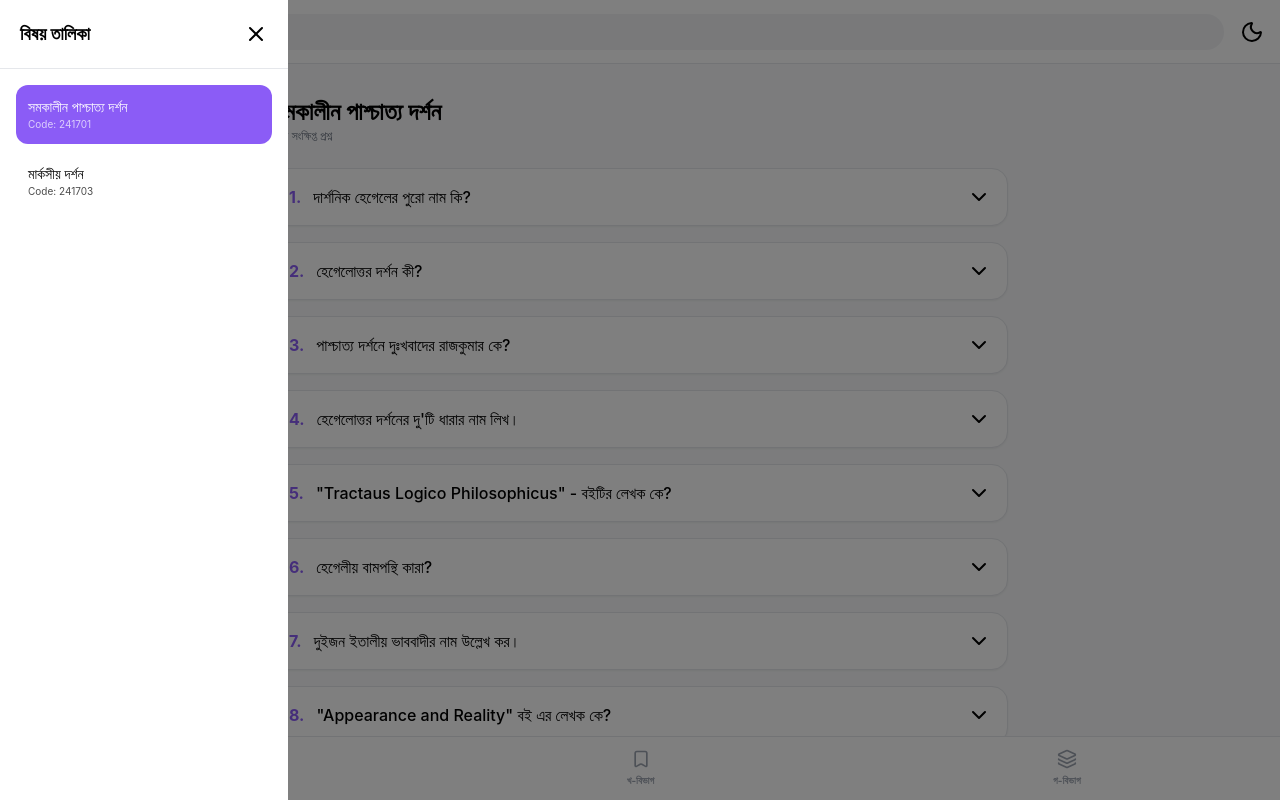
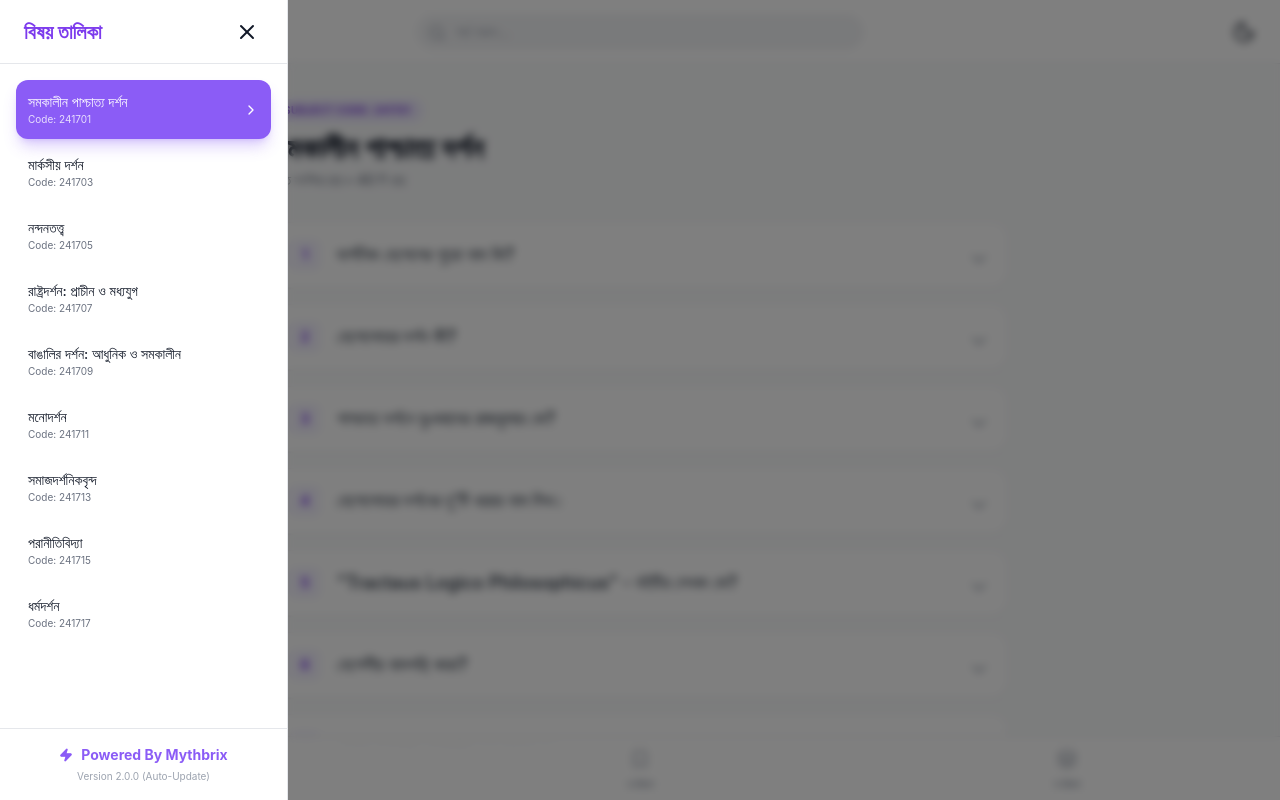
Before and after one commit to Mythbrix/Suggestions-For-Philosophy, a React (Vite) app: page / in a window 1280 px wide. Both pictures are taken after a click on the button 28 px from the left and 31 px from the top of the page. Shown: the top 800 px of the page. Built offline with nearby package versions, Linux system fonts and the light colour scheme.

Commit message:
Update App.tsx

```diff
--- a/App.tsx
+++ b/App.tsx
@@ -1,7 +1,7 @@
 import React, { useState, useEffect, useMemo } from 'react';
 import {
   Menu, Search, Moon, Sun, BookOpen, X, ChevronRight, ChevronDown,
-  FileText, Bookmark, Layers, Star, AlertCircle, WifiOff
+  FileText, Bookmark, Layers, Star, AlertCircle, WifiOff, Zap
 } from 'lucide-react';
 import { Subject, TabType, TabConfig } from './types';
 import { MOCK_DB } from './database';
@@ -9,7 +9,13 @@ import { MOCK_DB } from './database';
 const SUBJECTS: Subject[] = [
   { id: '1', code: '241701', name: 'সমকালীন পাশ্চাত্য দর্শন' },
   { id: '2', code: '241703', name: 'মার্কসীয় দর্শন' },
-  // ... বাকি সাবজেক্ট লিস্ট
+  { id: '3', code: '241705', name: 'নন্দনতত্ত্ব' },
+  { id: '4', code: '241707', name: 'রাষ্ট্রদর্শন: প্রাচীন ও মধ্যযুগ' },
+  { id: '5', code: '241709', name: 'বাঙালির দর্শন: আধুনিক ও সমকালীন' },
+  { id: '6', code: '241711', name: 'মনোদর্শন' },
+  { id: '7', code: '241713', name: 'সমাজদর্শনিকবৃন্দ' },
+  { id: '8', code: '241715', name: 'পরানীতিবিদ্যা' },
+  { id: '9', code: '241717', name: 'ধর্মদর্শন' },
 ];
 
 const TABS: TabConfig[] = [
@@ -18,7 +24,11 @@ const TABS: TabConfig[] = [
   { id: 'ga', label: 'গ-বিভাগ', fullLabel: 'রচনামূলক প্রশ্ন' },
 ];
 
+const sanitizeText = (text: string) =>
+  text.replace(/#\S+|(\d+% কমন ইনশাআল্লাহ)/g, '').replace(/\s+/g, ' ').trim();
+
 const App: React.FC = () => {
+  // --- States ---
   const [darkMode, setDarkMode] = useState(localStorage.getItem('theme') === 'dark');
   const [isSidebarOpen, setIsSidebarOpen] = useState(false);
   const [activeTab, setActiveTab] = useState<TabType>('ka');
@@ -27,111 +37,217 @@ const App: React.FC = () => {
   const [isOnline, setIsOnline] = useState(navigator.onLine);
   const [expandedId, setExpandedId] = useState<string | null>(null);
 
+  // --- Effects ---
   useEffect(() => {
-    window.addEventListener('online', () => setIsOnline(true));
-    window.addEventListener('offline', () => setIsOnline(false));
+    // 1. Auto Update Logic for PWA/APK
+    if ('serviceWorker' in navigator) {
+      navigator.serviceWorker.ready.then((registration) => {
+        registration.onupdatefound = () => {
+          const newWorker = registration.installing;
+          if (newWorker) {
+            newWorker.onstatechange = () => {
+              if (newWorker.state === 'installed' && navigator.serviceWorker.controller) {
+                // নতুন আপডেট পাওয়া গেছে, অ্যাপ অটো রিলোড হবে
+                window.location.reload();
+              }
+            };
+          }
+        };
+      });
+    }
+
+    // 2. Online/Offline Listeners
+    const goOnline = () => setIsOnline(true);
+    const goOffline = () => setIsOnline(false);
+    window.addEventListener('online', goOnline);
+    window.addEventListener('offline', goOffline);
+
+    // 3. Theme Initialization
     document.documentElement.classList.toggle('dark', darkMode);
+
+    return () => {
+      window.removeEventListener('online', goOnline);
+      window.removeEventListener('offline', goOffline);
+    };
   }, [darkMode]);
 
+  // --- Theme Toggle ---
   const toggleTheme = () => {
     const newMode = !darkMode;
     setDarkMode(newMode);
     localStorage.setItem('theme', newMode ? 'dark' : 'light');
   };
 
+  // --- Data Filtering ---
   const currentData = useMemo(() => {
     const data = MOCK_DB[selectedSubject.id]?.[activeTab] || [];
     if (!searchQuery.trim()) return data;
     const q = searchQuery.toLowerCase();
-    return data.filter(item =>
-      item.text.toLowerCase().includes(q) || (item.answer && item.answer.toLowerCase().includes(q))
+    return data.filter(i =>
+      i.text.toLowerCase().includes(q) ||
+      (i.answer && i.answer.toLowerCase().includes(q))
     );
   }, [selectedSubject.id, activeTab, searchQuery]);
 
   return (
-    <div className="min-h-screen transition-colors duration-300 dark:bg-gray-950 dark:text-gray-100">
-      {/* Header */}
-      <header className="fixed top-0 left-0 right-0 z-40 h-16 bg-white/90 dark:bg-dark-900/90 backdrop-blur-md border-b dark:border-gray-800 flex items-center justify-between px-4">
-        <button onClick={() => setIsSidebarOpen(true)}><Menu size={24} /></button>
-        <div className="flex-1 mx-4 relative">
-          <Search className="absolute left-3 top-2.5 text-gray-400" size={18} />
+    <div className="min-h-screen bg-gray-50 dark:bg-gray-950 text-gray-900 dark:text-gray-100 font-sans antialiased">
+
+      {/* Top Header */}
+      <header className="fixed top-0 inset-x-0 h-16 bg-white/90 dark:bg-dark-900/90 backdrop-blur-md border-b dark:border-gray-800 z-40 flex items-center justify-between px-4">
+        <button
+          onClick={() => setIsSidebarOpen(true)}
+          className="p-2 rounded-xl hover:bg-gray-100 dark:hover:bg-gray-800 transition-colors"
+        >
+          <Menu size={24} />
+        </button>
+
+        <div className="flex-1 mx-4 max-w-md relative">
+          <Search size={18} className="absolute left-3 top-2.5 text-gray-400" />
           <input
-            className="w-full bg-gray-100 dark:bg-dark-800 rounded-full py-2 pl-10 pr-4 text-sm outline-none"
-            placeholder="সার্চ..." value={searchQuery} onChange={e => setSearchQuery(e.target.value)}
+            type="text"
+            className="w-full bg-gray-100 dark:bg-dark-800 rounded-full py-2 pl-10 pr-4 text-sm outline-none focus:ring-2 focus:ring-primary-500 transition-all"
+            placeholder="সার্চ করুন..."
+            value={searchQuery}
+            onChange={e => setSearchQuery(e.target.value)}
           />
         </div>
-        <button onClick={toggleTheme}>{darkMode ? <Sun className="text-yellow-400" /> : <Moon />}</button>
+
+        <button
+          onClick={toggleTheme}
+          className="p-2 rounded-xl hover:bg-gray-100 dark:hover:bg-gray-800 transition-colors"
+        >
+          {darkMode ? <Sun size={24} className="text-yellow-400" /> : <Moon size={24} />}
+        </button>
       </header>
 
-      {/* Offline Alert */}
+      {/* Offline Status Bar */}
       {!isOnline && (
-        <div className="fixed top-16 left-0 right-0 bg-orange-600 text-white text-[10px] py-1 text-center flex items-center justify-center gap-2 z-30">
-          <WifiOff size={12} /> আপনি অফলাইনে আছেন
+        <div className="fixed top-16 inset-x-0 z-30 bg-orange-600 text-white text-[10px] py-1 text-center font-bold flex items-center justify-center gap-2 animate-pulse">
+          <WifiOff size={12} /> আপনি এখন অফলাইনে আছেন
         </div>
       )}
 
       {/* Sidebar Overlay */}
-      {isSidebarOpen && <div className="fixed inset-0 bg-black/50 z-50" onClick={() => setIsSidebarOpen(false)} />}
+      {isSidebarOpen && (
+        <div
+          className="fixed inset-0 bg-black/50 z-[50] backdrop-blur-sm"
+          onClick={() => setIsSidebarOpen(false)}
+        />
+      )}
 
       {/* Sidebar Menu */}
-      <aside className={`fixed top-0 left-0 h-full w-72 bg-white dark:bg-dark-900 z-[60] transform transition-transform ${isSidebarOpen ? 'translate-x-0' : '-translate-x-full'}`}>
-         <div className="p-5 border-b dark:border-gray-800 flex justify-between items-center">
-            <h2 className="font-bold text-lg">বিষয় তালিকা</h2>
-            <button onClick={() => setIsSidebarOpen(false)}><X /></button>
+      <aside className={`fixed top-0 left-0 h-full w-72 bg-white dark:bg-dark-900 z-[60] transform transition-transform duration-300 ease-in-out border-r dark:border-gray-800 flex flex-col ${isSidebarOpen ? 'translate-x-0' : '-translate-x-full'}`}>
+        <div className="h-16 flex items-center justify-between px-6 border-b dark:border-gray-800">
+          <span className="font-bold text-xl text-primary-600">বিষয় তালিকা</span>
+          <button onClick={() => setIsSidebarOpen(false)} className="p-1 hover:bg-gray-100 dark:hover:bg-gray-800 rounded-lg"><X /></button>
         </div>
-         <div className="p-4 space-y-2 overflow-y-auto h-[calc(100%-80px)]">
+
+        <div className="flex-1 overflow-y-auto p-4 space-y-1 no-scrollbar">
           {SUBJECTS.map(s => (
             <button
               key={s.id}
-                onClick={() => { setSelectedSubject(s); setIsSidebarOpen(false); }}
-                className={`w-full text-left p-3 rounded-xl transition-colors ${selectedSubject.id === s.id ? 'bg-primary-500 text-white' : 'hover:bg-gray-100 dark:hover:bg-gray-800'}`}
+              onClick={() => { setSelectedSubject(s); setIsSidebarOpen(false); setSearchQuery(''); }}
+              className={`w-full text-left p-3 rounded-xl transition-all flex items-center justify-between group ${selectedSubject.id === s.id ? 'bg-primary-500 text-white shadow-lg shadow-primary-500/30' : 'hover:bg-gray-100 dark:hover:bg-gray-800'}`}
             >
+              <div>
                 <div className="text-sm font-medium">{s.name}</div>
-                <div className="text-[10px] opacity-70">Code: {s.code}</div>
+                <div className={`text-[10px] ${selectedSubject.id === s.id ? 'text-white/80' : 'text-gray-500'}`}>Code: {s.code}</div>
+              </div>
+              {selectedSubject.id === s.id && <ChevronRight size={16} />}
             </button>
           ))}
         </div>
+
+        <div className="p-4 border-t dark:border-gray-800 flex flex-col items-center gap-1">
+           <div className="flex items-center gap-2 text-primary-500">
+              <Zap size={14} fill="currentColor" />
+              <p className="text-sm font-bold">Powered By Mythbrix</p>
+           </div>
+           <p className="text-[10px] text-gray-400">Version 2.0.0 (Auto-Update)</p>
+        </div>
       </aside>
 
-      {/* Main Content */}
-      <main className="pt-24 pb-20 px-4 max-w-3xl mx-auto">
-        <div className="mb-6">
-          <h1 className="text-2xl font-bold">{selectedSubject.name}</h1>
-          <p className="text-xs text-gray-500">{TABS.find(t => t.id === activeTab)?.fullLabel}</p>
+      {/* Main Content Area */}
+      <main className={`pt-24 pb-24 px-4 max-w-3xl mx-auto min-h-screen transition-all ${!isOnline ? 'mt-4' : ''}`}>
+        <div className="mb-8">
+           <div className="inline-block px-3 py-1 rounded-full bg-primary-100 text-primary-700 dark:bg-primary-900/30 dark:text-primary-300 text-[10px] font-bold mb-2 uppercase tracking-wider">
+             Subject Code: {selectedSubject.code}
+           </div>
+           <h1 className="text-2xl md:text-3xl font-bold leading-tight text-gray-900 dark:text-white">
+             {selectedSubject.name}
+           </h1>
+           <p className="text-sm text-gray-500 mt-1 font-medium">
+             {TABS.find(t => t.id === activeTab)?.fullLabel} • {currentData.length} টি প্রশ্ন
+           </p>
         </div>
 
         <div className="space-y-4">
-          {currentData.length > 0 ? currentData.map((item, idx) => (
-            <div key={item.id} className="bg-white dark:bg-dark-800 p-4 rounded-2xl shadow-sm border dark:border-gray-700">
-               <div className="flex gap-3" onClick={() => activeTab === 'ka' && setExpandedId(expandedId === item.id ? null : item.id)}>
-                  <span className="text-primary-500 font-bold">{idx + 1}.</span>
-                  <div className="flex-1 font-medium">{item.text}</div>
-                  {activeTab === 'ka' && <ChevronDown className={expandedId === item.id ? 'rotate-180' : ''} />}
-                  {item.probability && <span className="text-[10px] font-bold text-red-500">{item.probability}%</span>}
+          {currentData.length > 0 ? currentData.map((item, idx) => {
+            const isExpanded = expandedId === item.id;
+            return (
+              <div
+                key={item.id}
+                className={`bg-white dark:bg-dark-800 rounded-2xl p-4 shadow-sm border transition-all duration-300 ${isExpanded ? 'ring-2 ring-primary-500 border-transparent' : 'border-gray-100 dark:border-gray-700/50'}`}
+              >
+                <div
+                  className="flex gap-4 cursor-pointer"
+                  onClick={() => activeTab === 'ka' && setExpandedId(isExpanded ? null : item.id)}
+                >
+                  <div className="flex-shrink-0 w-8 h-8 rounded-lg bg-primary-50 dark:bg-primary-900/20 text-primary-600 flex items-center justify-center font-bold text-sm">
+                    {idx + 1}
                   </div>
-               {expandedId === item.id && item.answer && (
-                 <div className="mt-3 pl-7 text-sm text-gray-600 dark:text-gray-400 border-l-2 border-primary-500 italic">
-                    {item.answer}
+                  <div className="flex-1 pt-1 font-medium text-lg leading-snug text-gray-800 dark:text-gray-100">
+                    {sanitizeText(item.text)}
+                  </div>
+                  {activeTab === 'ka' && (
+                    <ChevronDown className={`mt-2 transition-transform duration-300 ${isExpanded ? 'rotate-180 text-primary-500' : 'text-gray-400'}`} />
+                  )}
+                  {item.probability && (
+                    <div className="mt-2 flex items-center gap-1 text-[10px] font-bold text-red-500 bg-red-50 dark:bg-red-900/20 px-2 py-1 rounded-full h-fit">
+                      <Star size={10} fill="currentColor" /> {item.probability}%
                     </div>
                   )}
                 </div>
-          )) : <div className="text-center py-20 text-gray-500">কোনো তথ্য পাওয়া যায়নি</div>}
+
+                {/* Answer section for Ka-Bibhag */}
+                {activeTab === 'ka' && isExpanded && item.answer && (
+                  <div className="mt-4 pl-12 animate-in fade-in slide-in-from-top-2">
+                    <div className="p-4 bg-gray-50 dark:bg-gray-700/30 rounded-xl border-l-4 border-primary-500 text-gray-700 dark:text-gray-300 italic text-base leading-relaxed">
+                       {sanitizeText(item.answer)}
+                    </div>
+                  </div>
+                )}
+              </div>
+            );
+          }) : (
+            <div className="flex flex-col items-center justify-center py-24 text-gray-400">
+              <AlertCircle size={48} className="mb-3 opacity-20" />
+              <p className="font-medium">কোনো সাজেশন পাওয়া যায়নি</p>
+            </div>
+          )}
         </div>
       </main>
 
-      {/* Navigation */}
-      <nav className="fixed bottom-0 left-0 right-0 h-16 bg-white dark:bg-dark-900 border-t dark:border-gray-800 flex justify-around items-center">
-        {TABS.map(tab => (
+      {/* Bottom Navigation Bar */}
+      <nav className="fixed bottom-0 inset-x-0 h-16 bg-white/95 dark:bg-dark-900/95 backdrop-blur-md border-t dark:border-gray-800 flex justify-around items-center z-40 pb-safe">
+        {TABS.map(tab => {
+          const isActive = activeTab === tab.id;
+          return (
             <button
               key={tab.id}
-            onClick={() => setActiveTab(tab.id)}
-            className={`flex flex-col items-center gap-1 ${activeTab === tab.id ? 'text-primary-500' : 'text-gray-400'}`}
+              onClick={() => { setActiveTab(tab.id); window.scrollTo({top: 0, behavior: 'smooth'}); }}
+              className={`flex flex-col items-center gap-1 flex-1 transition-all ${isActive ? 'text-primary-600' : 'text-gray-400 hover:text-gray-600 dark:hover:text-gray-200'}`}
             >
+               <div className={`p-1 rounded-lg ${isActive ? 'bg-primary-50 dark:bg-primary-900/20' : ''}`}>
                  {tab.id === 'ka' ? <FileText size={20} /> : tab.id === 'kha' ? <Bookmark size={20} /> : <Layers size={20} />}
-            <span className="text-[10px] font-bold">{tab.label}</span>
+               </div>
+               <span className="text-[10px] font-bold tracking-tight">{tab.label}</span>
+               {isActive && <div className="w-1 h-1 bg-primary-500 rounded-full" />}
             </button>
-        ))}
+          );
+        })}
       </nav>
+
     </div>
   );
 };
```
Lines whose indentation alone changed are shown as unchanged.
